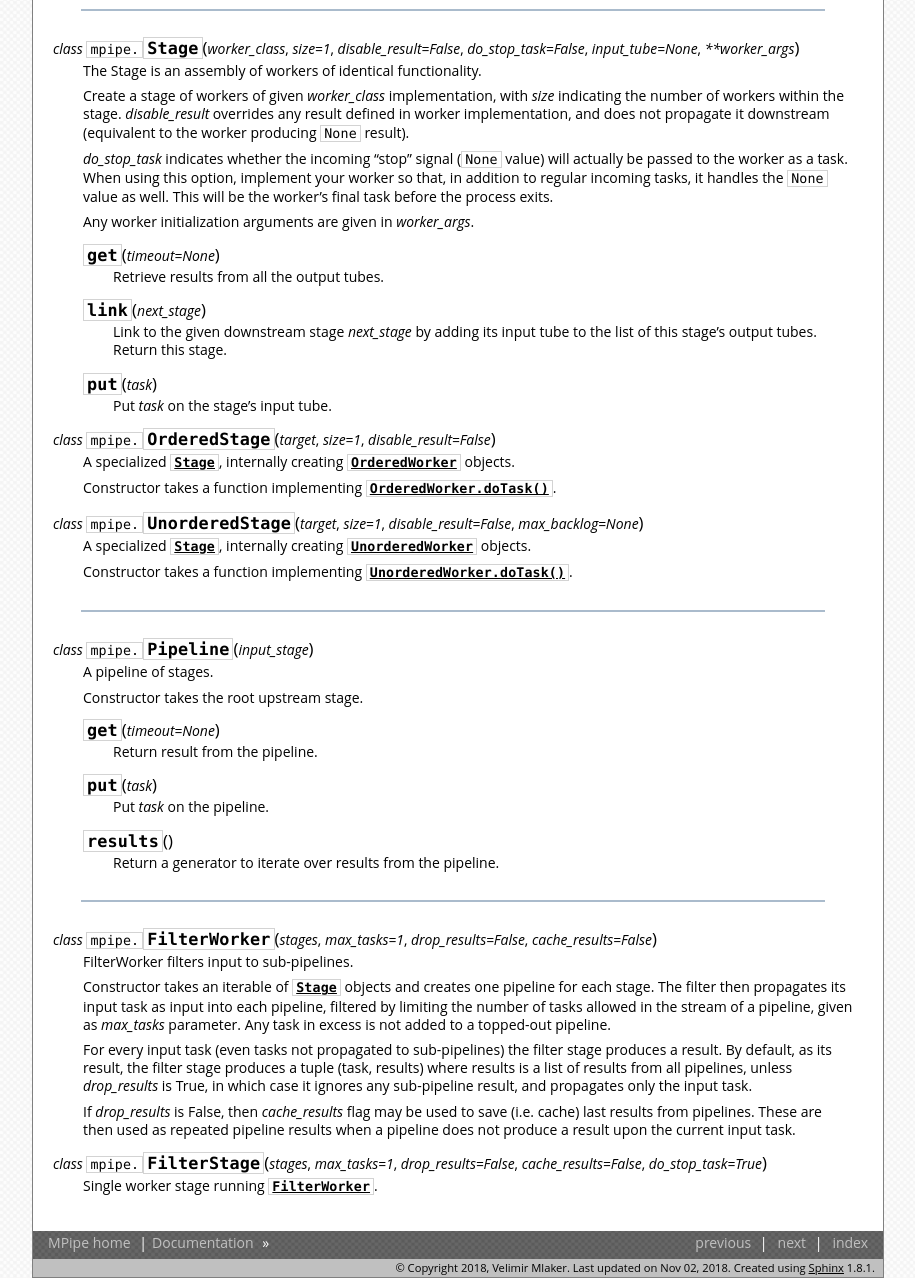
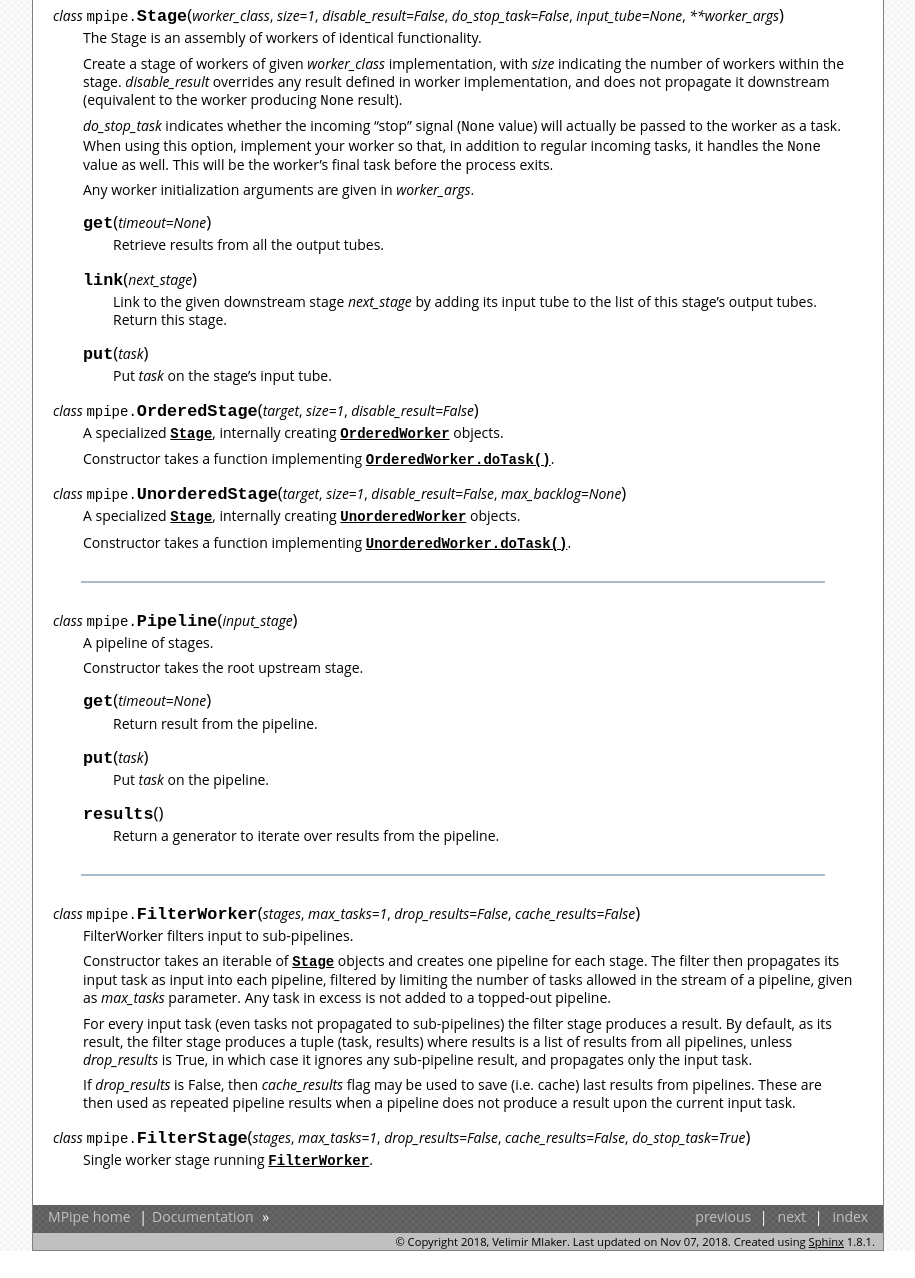
Before and after one commit to vmlaker/mpipe, a plain HTML site: page api.html in a window 1280 px wide. Shown: the part 941-2219 px from the top of the page, without its empty margins (182-1097 px from the left). After the commit the page ends 2192 px from the top, so only its background shows below. Drawn offline with nearby package versions, Linux system fonts and the light colour scheme; some packages are replaced by stand-ins of ours.

Commit message:
Update gh-pages for commit 5a1804cf64271931f0cd3e4fff3e2b38291212dd.

```diff
--- a/_static/style.css
+++ b/_static/style.css
@@ -270,7 +270,7 @@ a.headerlink:hover {
     color: white!important;
 }
 
-cite, code, tt {
+cite, tt {
     font-family: 'Consolas', 'Deja Vu Sans Mono',
                  'Bitstream Vera Sans Mono', monospace;
     font-size: 0.95em;
--- a/api.html
+++ b/api.html
@@ -283,7 +283,7 @@ a result upon the current input task.</p>
 
     <div class="footer" role="contentinfo">
         &#169; Copyright 2018, Velimir Mlaker.
-      Last updated on Nov 02, 2018.
+      Last updated on Nov 07, 2018.
       Created using <a href="http://sphinx-doc.org/">Sphinx</a> 1.8.1.
     </div>
 
```
Also changed, not shown: about.html (+1 -1 lines), concepts.html (+1 -1 lines), cookbook.html (+1 -1 lines), docs.html (+1 -1 lines), download.html (+1 -1 lines), examples.html (+1 -1 lines), examples1.html (+1 -1 lines), examples2.html (+1 -1 lines), examples3.html (+1 -1 lines), fordevelopers.html (+1 -1 lines), genindex.html (+1 -1 lines), index.html (+1 -1 lines), search.html (+1 -1 lines).
